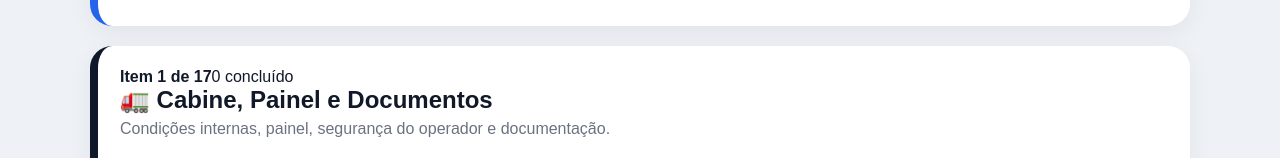
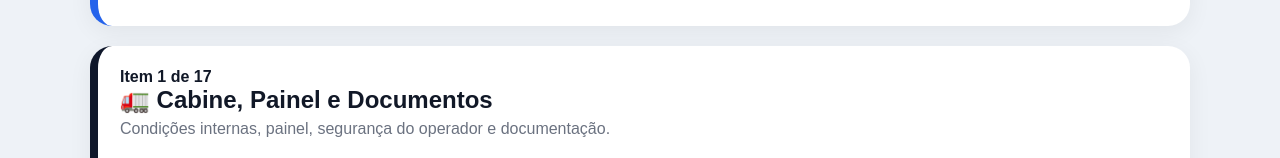
Before and after one commit to josuegreghi/checklists, a Next.js app: page / in a window 1280 px wide. Shown: the part 404-562 px from the top of the page. Built offline with nearby package versions, Linux system fonts and the light colour scheme; no server answers.

Commit message:
Update page.tsx

```diff
--- a/app/page.tsx
+++ b/app/page.tsx
@@ -346,7 +346,6 @@ export default function Home() {
             <strong>
               Item {passoAtual + 1} de {totalItens}
             </strong>
-            <span>{progresso} concluído</span>
           </div>
 
           <div className="barra">
```
